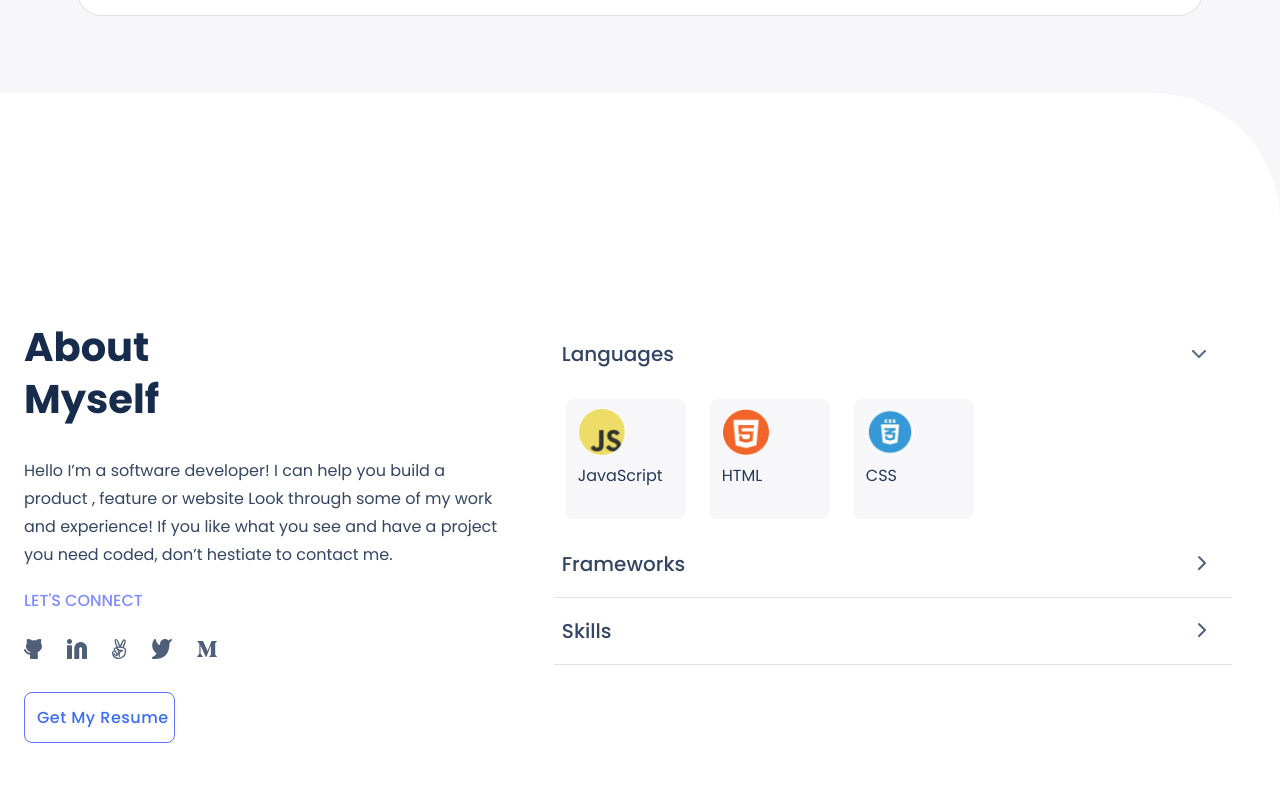
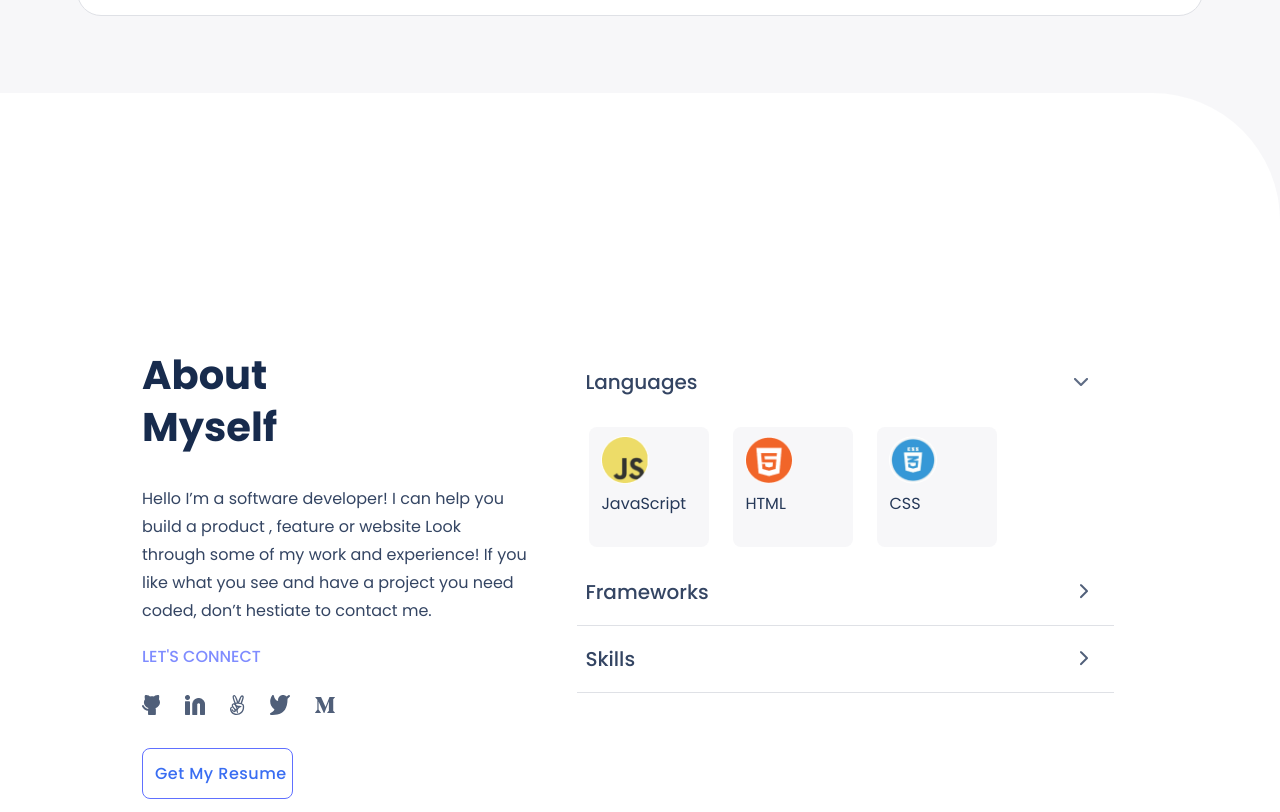
Before and after one commit to Nelofarzabi/Portfolio, a plain HTML site: page index.html in a window 1280 px wide. Shown: the part 3356-4168 px from the top of the page. Drawn offline with nearby package versions, Linux system fonts and the light colour scheme.

Commit message:
Add padding to about section

```diff
--- a/style.css
+++ b/style.css
@@ -625,7 +625,7 @@ h2 {
     display: grid;
     gap: 25px;
     grid-template-columns: 40% 1fr;
-    padding: 7.125rem 1.5rem;
+    padding: 142px 142px;
     background-color: white;
     border-radius: 0 8rem 0 0;
   }
```
